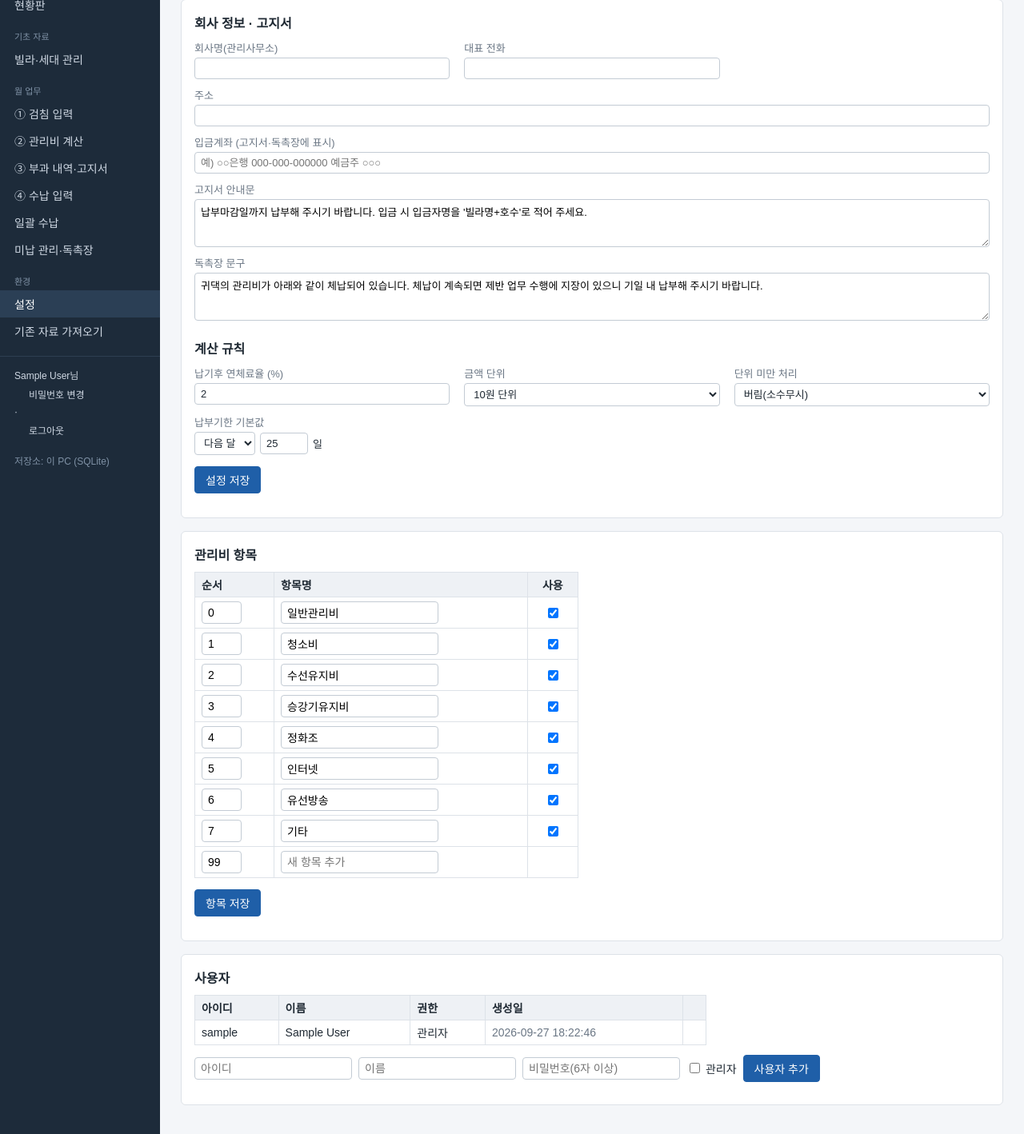
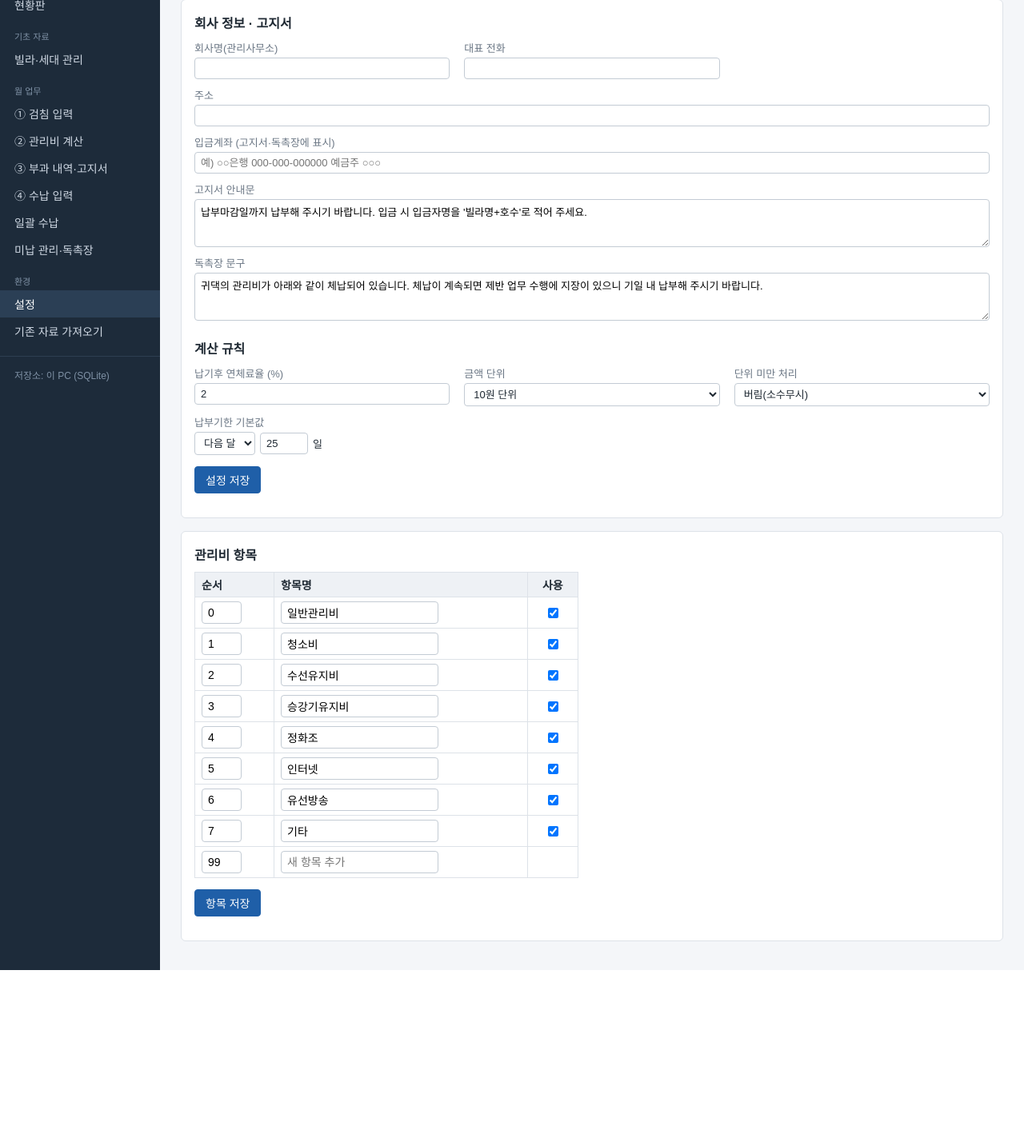
Before and after one commit to skmgod/seokyoung, a Flask app: page /settings in a window 1280 px wide. Shown: the part 66-1484 px from the top of the page at 80% size. After the commit the page ends 1279 px from the top, so only its background shows below. Run offline with Flask 3, Linux system fonts and the light colour scheme; the visitor is signed in with stand-in values (Sample User, id 1); data comes from the database, SQL or seed files in the repository; some libraries are stand-ins or nearby versions.

Commit message:
로그인 없이 바로 사용하도록 변경 (REQUIRE_LOGIN=1 로 다시 켤 수 있음)
Co-Authored-By: Claude Opus 5.5 <noreply@anthropic.com>

```diff
--- a/app.py
+++ b/app.py
@@ -80,10 +80,14 @@ def inject():
         session["csrf"] = secrets.token_hex(16)
     return {"csrf_token": session["csrf"], "METHODS": billing.METHODS, "UTILS": billing.UTILS,
             "user": g.get("user"), "today": today(), "this_ym": this_ym(),
-            "db_kind": "Supabase" if IS_PG else "이 PC (SQLite)"}
+            "db_kind": "Supabase" if IS_PG else "이 PC (SQLite)", "require_login": REQUIRE_LOGIN}
 
 
 PUBLIC = {"login", "setup", "static"}
+
+# 로그인 사용 여부. 기본은 로그인 없이 바로 사용하고, 환경변수 REQUIRE_LOGIN=1 이면 아이디·비밀번호를 요구한다.
+REQUIRE_LOGIN = os.environ.get("REQUIRE_LOGIN", "").strip().lower() in ("1", "true", "yes", "on")
+GUEST = {"id": 0, "username": "", "name": "관리자", "is_admin": 1, "pw_hash": ""}
 
 
 @app.before_request
@@ -98,7 +102,11 @@ def guard():
         return None
     db = get_db()
     g.user = None
-    if request.endpoint in PUBLIC:
+    if not REQUIRE_LOGIN:
+        g.user = GUEST
+        if request.endpoint in ("login", "setup", "password"):
+            return redirect(url_for("dashboard"))
+    elif request.endpoint in PUBLIC:
         pass
     elif db.execute("SELECT COUNT(*) FROM users").fetchone()[0] == 0:
         return redirect(url_for("setup"))
--- a/templates/base.html
+++ b/templates/base.html
@@ -27,7 +27,7 @@
     <div class="group">환경</div>
     <a href="{{ url_for('settings_page') }}" class="{{ 'on' if ep == 'settings_page' }}">설정</a>
     {% if user.is_admin %}<a href="{{ url_for('import_page') }}" class="{{ 'on' if ep in ('import_page','import_commit') }}">기존 자료 가져오기</a>{% endif %}
-    <div class="me">{{ user.name }}님<br><a href="{{ url_for('password') }}">비밀번호 변경</a> · <a href="{{ url_for('logout') }}">로그아웃</a><br><span style="color:#7f91a5">저장소: {{ db_kind }}</span></div>
+    <div class="me">{% if require_login %}{{ user.name }}님<br><a href="{{ url_for('password') }}">비밀번호 변경</a> · <a href="{{ url_for('logout') }}">로그아웃</a><br>{% endif %}<span style="color:#7f91a5">저장소: {{ db_kind }}</span></div>
   </nav>
   <main class="main">
     {% for cat, msg in get_flashed_messages(with_categories=true) %}<div class="flash {{ cat }}">{{ msg }}</div>{% endfor %}
--- a/templates/settings.html
+++ b/templates/settings.html
@@ -43,7 +43,7 @@
   {% if not ro %}<p><button>항목 저장</button></p>{% endif %}
 </form>
 
-{% if user.is_admin %}
+{% if user.is_admin and require_login %}
 <div class="panel" id="users">
   <h2 style="margin-top:0">사용자</h2>
   <table style="max-width:640px">
```
Also changed, not shown: README.md, 1 other file.
